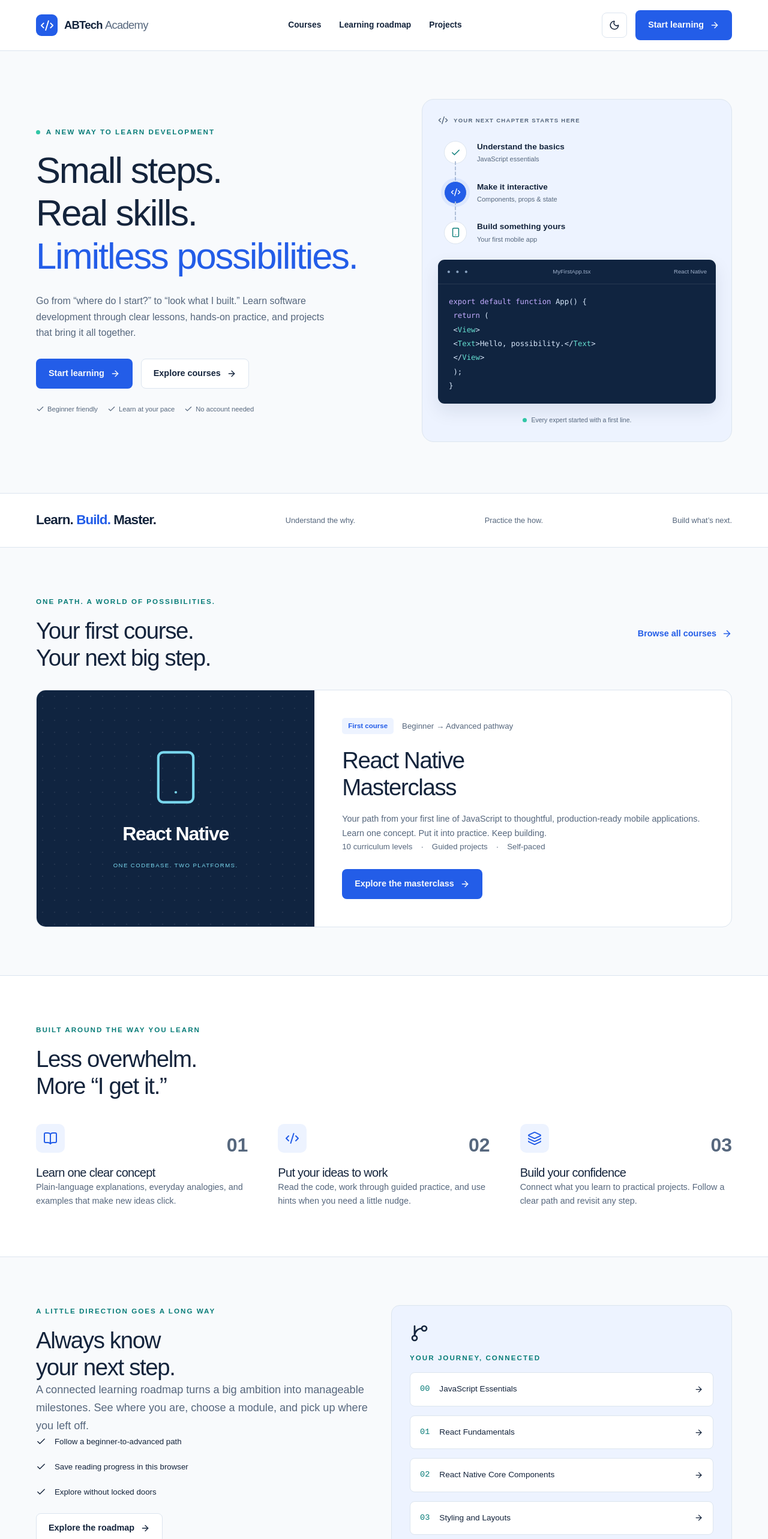
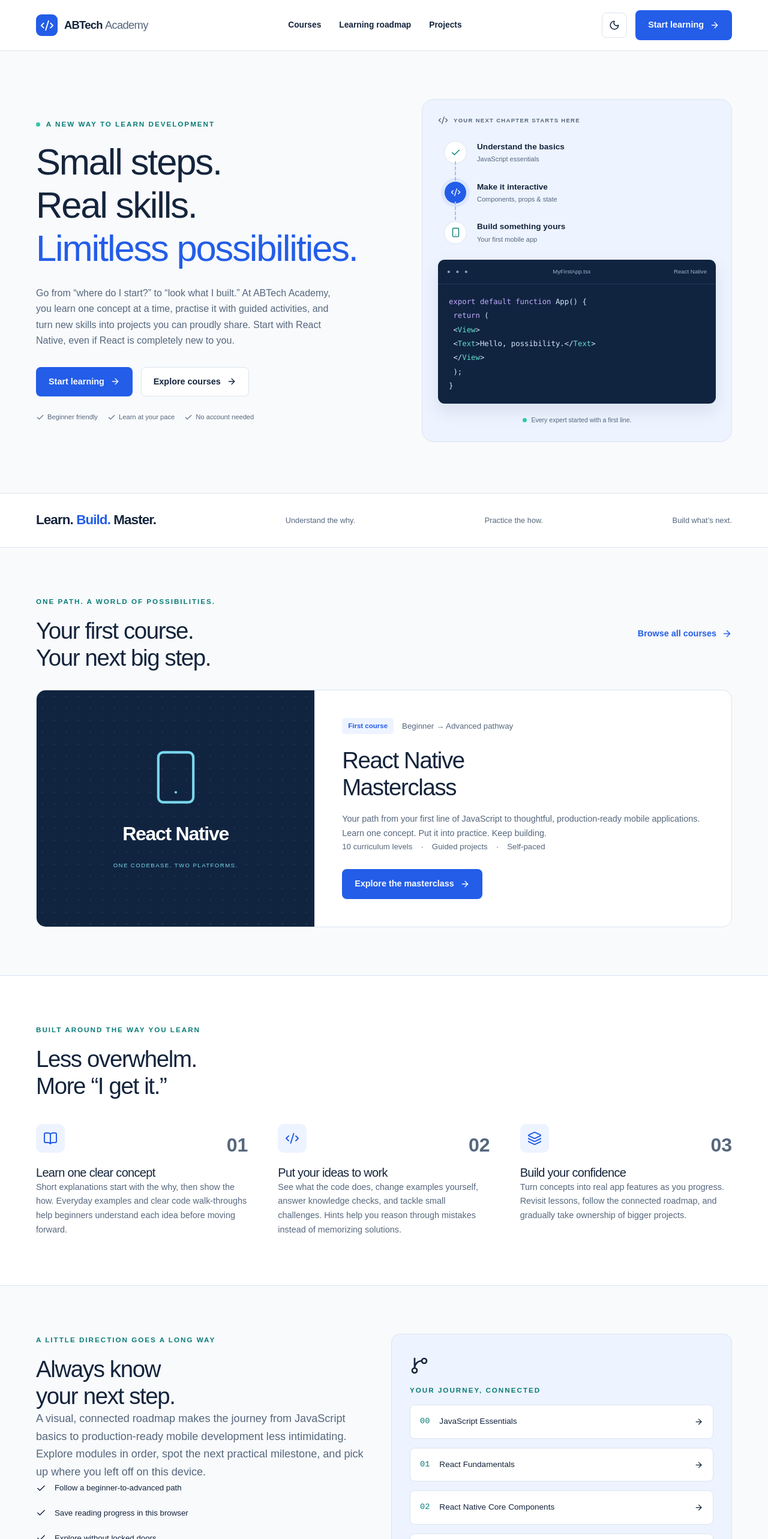
Before and after one commit to Abdulfatai2000/ABTech-Academy, a Next.js app: page / in a window 1280 px wide. Shown: the top 2566 px of the page at 60% size. Built offline with nearby package versions, Linux system fonts and the light colour scheme.

Commit message:
docs: clarify homepage learning journey and course scope

```diff
--- a/src/app/page.tsx
+++ b/src/app/page.tsx
@@ -14,7 +14,7 @@ import "@/styles/home.css";
 
 export default function Home() {
   return (
-    <>
+    <div className="home-page">
       <section className="hero container">
         <div>
           <p className="eyebrow">
@@ -28,9 +28,10 @@ export default function Home() {
             <span>Limitless possibilities.</span>
           </h1>
           <p className="lead">
-            Go from “where do I start?” to “look what I built.” Learn software
-            development through clear lessons, hands-on practice, and projects
-            that bring it all together.
+            Go from “where do I start?” to “look what I built.” At ABTech
+            Academy, you learn one concept at a time, practise it with guided
+            activities, and turn new skills into projects you can proudly share.
+            Start with React Native, even if React is completely new to you.
           </p>
           <div className="row hero-actions">
             <ButtonLink href="/learn/react-native">Start learning</ButtonLink>
@@ -179,17 +180,17 @@ export default function Home() {
               {
                 icon: BookOpen,
                 title: "Learn one clear concept",
-                text: "Plain-language explanations, everyday analogies, and examples that make new ideas click.",
+                text: "Short explanations start with the why, then show the how. Everyday examples and clear code walk-throughs help beginners understand each idea before moving forward.",
               },
               {
                 icon: CodeXml,
                 title: "Put your ideas to work",
-                text: "Read the code, work through guided practice, and use hints when you need a little nudge.",
+                text: "See what the code does, change examples yourself, answer knowledge checks, and tackle small challenges. Hints help you reason through mistakes instead of memorizing solutions.",
               },
               {
                 icon: Layers,
                 title: "Build your confidence",
-                text: "Connect what you learn to practical projects. Follow a clear path and revisit any step.",
+                text: "Turn concepts into real app features as you progress. Revisit lessons, follow the connected roadmap, and gradually take ownership of bigger projects.",
               },
             ].map(({ icon: Icon, title, text }, i) => (
               <article className="learning-feature" key={title}>
@@ -215,9 +216,10 @@ export default function Home() {
             your next step.
           </h2>
           <p className="lead">
-            A connected learning roadmap turns a big ambition into manageable
-            milestones. See where you are, choose a module, and pick up where
-            you left off.
+            A visual, connected roadmap makes the journey from JavaScript basics to
+            production-ready mobile development less intimidating. Explore
+            modules in order, spot the next practical milestone, and pick up
+            where you left off on this device.
           </p>
           <div className="stack small">
             <span className="row">
@@ -273,17 +275,17 @@ export default function Home() {
               [
                 "01",
                 "Counter App",
-                "Turn state and button presses into your first interactive app.",
+                "Learn how state changes a mobile screen, then wire buttons to an interactive counter.",
               ],
               [
                 "02",
                 "Task Manager",
-                "Bring lists, forms, and everyday organization together.",
+                "Put components, forms, navigation, and stored data together in an everyday productivity app.",
               ],
               [
                 "03",
                 "CampusCare",
-                "Plan a capstone that connects your skills to a campus community.",
+                "Design an end-to-end campus support app that combines multiple real-world mobile skills.",
               ],
             ].map(([n, title, text]) => (
               <article className="project-preview" key={title}>
@@ -306,7 +308,10 @@ export default function Home() {
           Keep your curiosity open.
         </h2>
         <p>
-          More learning paths are on the horizon. React Native is available now.
+          ABTech Academy begins with React Native. Our long-term vision is a home
+          for clear, hands-on courses across programming languages, web
+          development, and mobile technologies. Future courses are shown as
+          upcoming—not as lessons that are already published.
         </p>
         <div className="row future-tags">
           {[
@@ -337,6 +342,6 @@ export default function Home() {
           Let’s build your foundation
         </ButtonLink>
       </section>
-    </>
+    </div>
   );
 }
```
